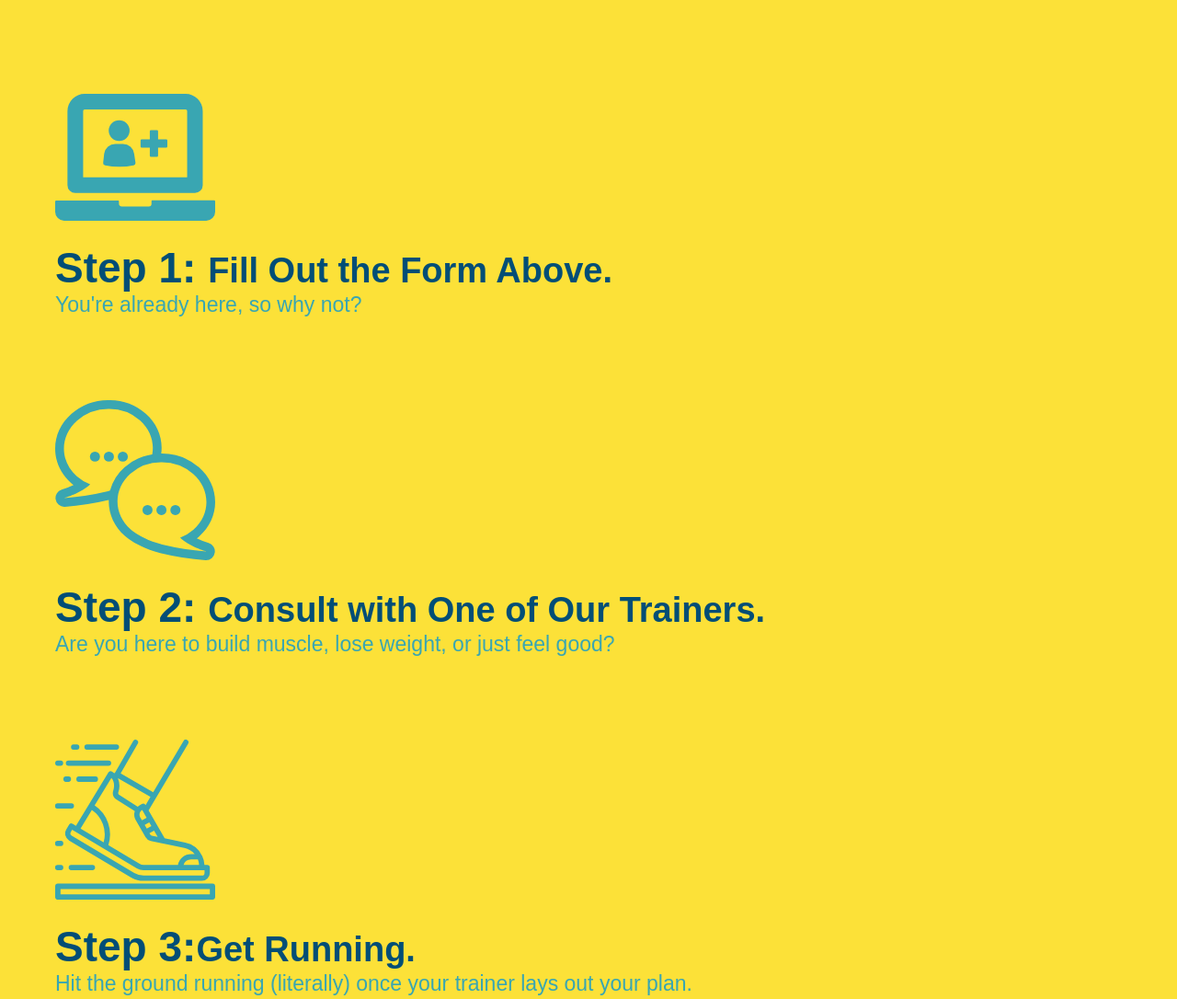
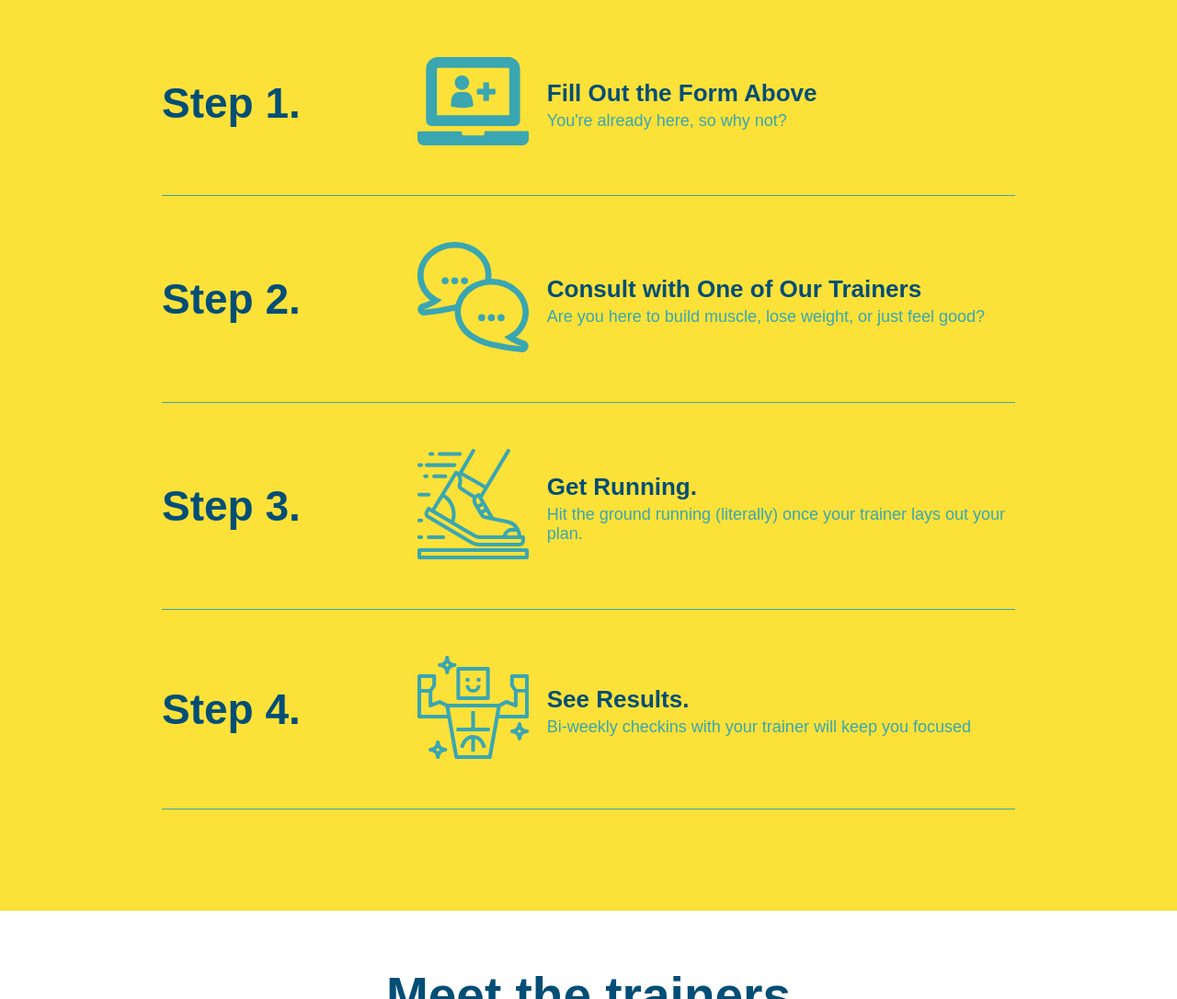
Before and after one commit to shanebramble/run-buddy, a plain HTML site: page index.html in a window 1280 px wide. Shown: the part 1280-2366 px from the top of the page at 92% size. Drawn offline with Linux system fonts and the light colour scheme.

Commit message:
add flexbox to the steps

```diff
--- a/assest/css/styles.css
+++ b/assest/css/styles.css
@@ -210,33 +210,72 @@ section {
     background: #fce138;
 }
 
-.steps div {
+/* .steps div {
     margin-bottom: 80px;
 }
 
 .steps img {
     width: 15%;
     margin: 10px 0;
+} */
+
+/* .steps span {
+    font-size: 38px;
+} */
+
+.step {
+    margin: 50px auto;
+    padding-bottom: 50px;
+    width: 80%;
+    border-bottom: 1px solid #39a6b2;
+    display: flex;
+    flex-wrap: wrap;
+    align-items: center;
+    justify-content: space-between;
 }
 
-.steps h3 {
+.step h3 {
     color: #024e76;
     font-size: 46px;
-    margin-top: 10px;
+    flex: 1 30%;
+}
+.step-img {
+    flex: 1 12%;
+    margin-right: 20px;
+}
+.step-info
+{
+    /* flex: <flex-grow value><flex-shrink value><flex-basis value>;
+
+    flex: <flex-grow value><flex-basis value>;
+
+    flex: <flex-grow value><flex-shrink value>; */
+
+    flex: 2 70%;
+    display: flex;
+    flex-wrap: wrap;
+    align-items: center;
+}
+.step-text {
+    flex: 12;
 }
 
-.steps p {
+.step-text p {
     color: #39a6b2;
-    font-size: 23px;
+    font-size: 18px;
 }
 
-.steps span {
-    font-size: 38px;
+.step-text h4 {
+    font-size: 26px;
+    line-height: 1.5;
+    color: #024e76;
+}
+.step-img img {
+    max-width: 100%;
 }
 
-.trainers {
 
-}
+.trainers {}
 
 .trainer {
     width: 900px;
@@ -264,8 +303,8 @@ section {
 .text-right {
     text-align: right;
 }
-.flex-row
-{
+
+.flex-row {
     display: flex;
 }
 
--- a/index.html
+++ b/index.html
@@ -119,28 +119,56 @@
             <h2 class="section-title secondary-border">What you do</h2>
         </div>
 
-        <div>
+        <div class="step">
+            <h3>Step 1.</h3>
+            <div class="step-info">
+                <div class="step-img">
                     <img src="./assest/images/step-1.svg" alt="positive-guy" srcset="">
-            <h3>Step 1: <span>Fill Out the Form Above.</span></h3>
+                </div>
+                <div class="step-text">
+                    <h4>Fill Out the Form Above</h4>
                     <p>You're already here, so why not?</p>
                 </div>
+            </div>
+        </div>
 
-        <div>
+        <div class="step">
+            <h3>Step 2.</h3>
+            <div class="step-info">
+                <div class="step-img">
                     <img src="./assest/images/step-2.svg" alt="text-bubble" srcset="">
-            <h3>Step 2: <span>Consult with One of Our Trainers.</span></h3>
+                </div>
+                <div class="step-text">
+                    <h4>Consult with One of Our Trainers</h4>
                     <p>Are you here to build muscle, lose weight, or just feel good?</p>
                 </div>
+            </div>
+        </div>
 
-        <div>
+        <div class="step">
+            <h3>Step 3.</h3>
+            <div class="step-info">
+                <div class="step-img">
                     <img src="./assest/images/step-3.svg" alt="running-shoe" srcset="">
-            <h3>Step 3:<span>Get Running.</span></h3>
+                </div>
+                <div class="step-text">
+                    <h4>Get Running.</h4>
                     <p>Hit the ground running (literally) once your trainer lays out your plan.</p>
                 </div>
+            </div>
+        </div>
 
-        <div>
+        <div class="step">
+            <h3>Step 4.</h3>
+            <div class="step-info">
+                <div class="step-img">
                     <img src="./assest/images/step-4.svg" alt="" srcset="">
-            <h3>Step 4: <span>See Results.</span></h3>
+                </div>
+                <div class="step-text">
+                    <h4>See Results.</h4>
                     <p>Bi-weekly checkins with your trainer will keep you focused</p>
+                </div>
+            </div>
         </div>
     </section>
 
```
Lines whose indentation alone changed are shown as unchanged.
